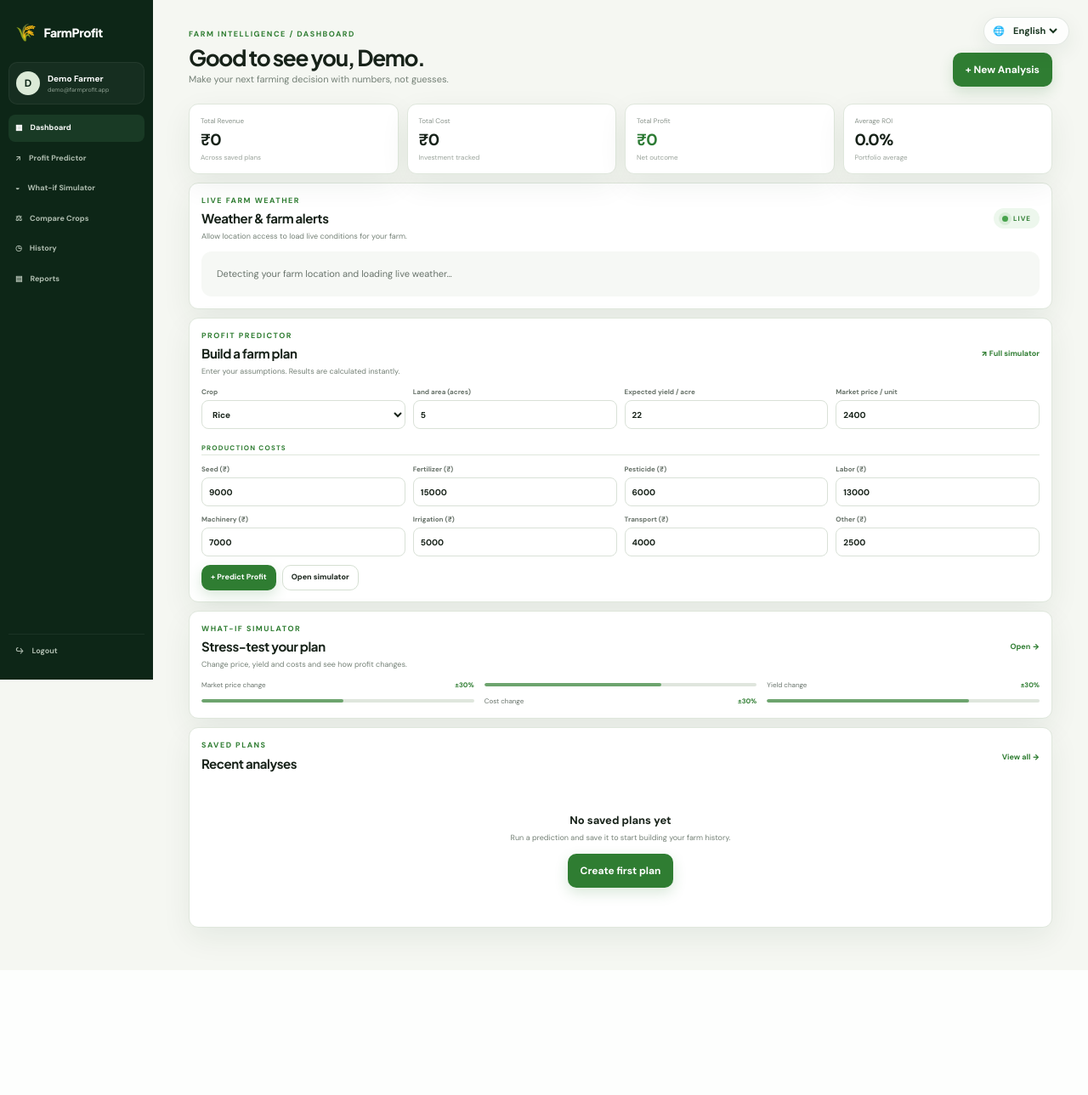
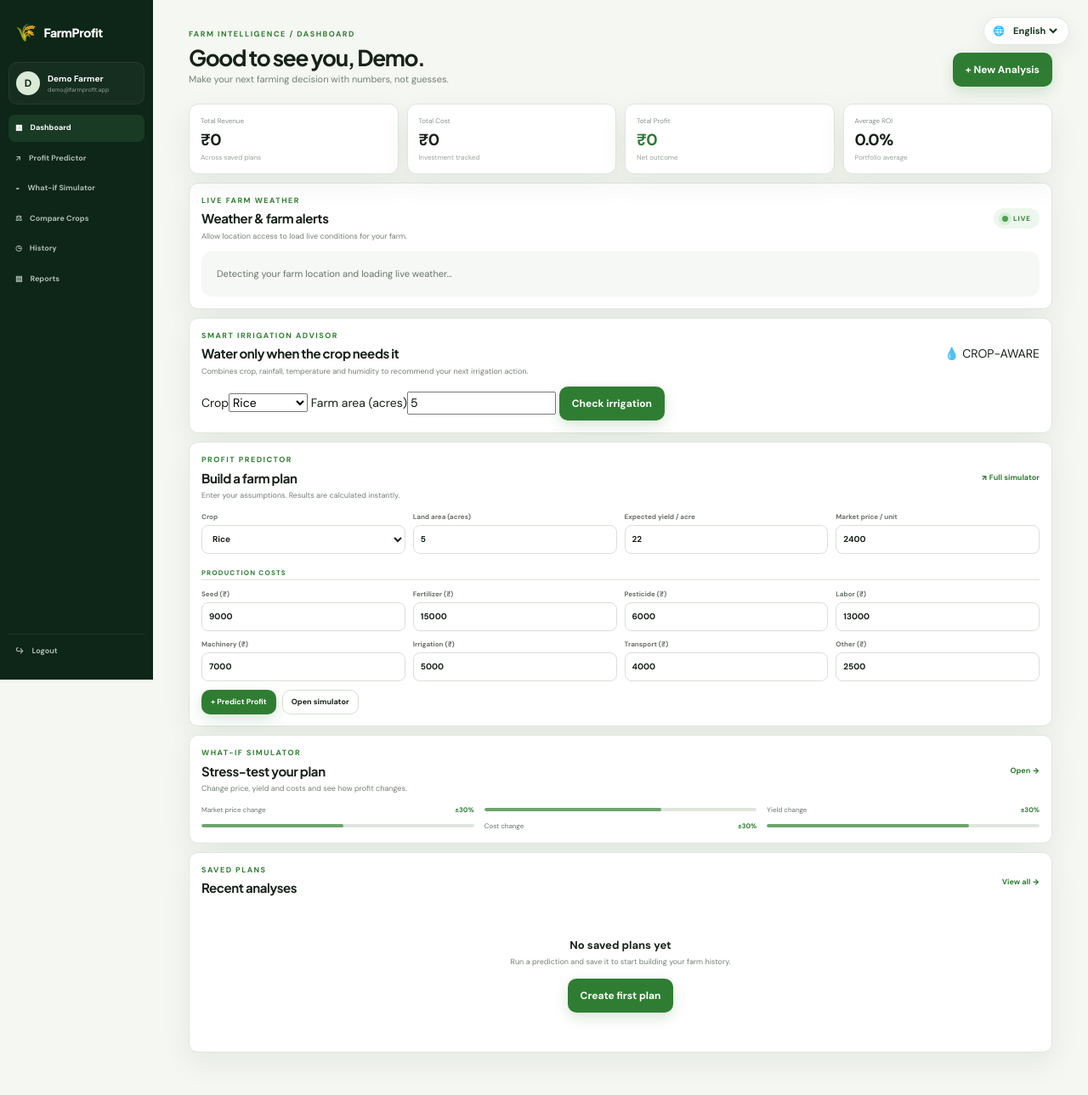
Before and after one commit to 99240041346-beep/99240041346-beep-FarmProfit, a Flask app: page /dashboard in a window 1280 px wide. Shown: the whole page at 85% size. Before the commit the page ends 1125 px from the top, so only its background shows below. Run offline with Flask 3, Linux system fonts and the light colour scheme; a user stored in the database is signed in.

Commit message:
Add smart irrigation advisor dashboard panel

```diff
--- a/templates/dashboard.html
+++ b/templates/dashboard.html
@@ -19,6 +19,30 @@
   </div>
   <div class="weather-error" id="weatherError" hidden></div>
 </section>
+<section class="panel irrigation-panel" id="irrigationAdvisor">
+  <div class="panel-head">
+    <div><div class="eyebrow" data-i18n="SMART IRRIGATION ADVISOR">SMART IRRIGATION ADVISOR</div><h2 data-i18n="Water only when the crop needs it">Water only when the crop needs it</h2><p data-i18n="Combines crop, rainfall, temperature and humidity to recommend your next irrigation action.">Combines crop, rainfall, temperature and humidity to recommend your next irrigation action.</p></div>
+    <span class="irrigation-badge">💧 <span data-i18n="CROP-AWARE">CROP-AWARE</span></span>
+  </div>
+  <div class="irrigation-controls">
+    <label><span data-i18n="Crop">Crop</span><select id="irrigationCrop">{% for crop, info in crops.items() %}<option value="{{ crop }}" data-i18n-option="{{ crop }}">{{ crop }}</option>{% endfor %}</select></label>
+    <label><span data-i18n="Farm area (acres)">Farm area (acres)</span><input id="irrigationArea" type="number" min="0.1" step="0.1" value="5"></label>
+    <button class="btn btn-primary" id="irrigationCheck" type="button" data-i18n="Check irrigation">Check irrigation</button>
+  </div>
+  <div class="irrigation-loading" id="irrigationLoading" hidden data-i18n="Analyzing weather and crop water demand…">Analyzing weather and crop water demand…</div>
+  <div class="irrigation-result" id="irrigationResult" hidden>
+    <div class="irrigation-action" id="irrigationAction"></div>
+    <p id="irrigationMessage"></p>
+    <div class="irrigation-stats">
+      <div><span data-i18n="Estimated water / acre">Estimated water / acre</span><b id="irrigationPerAcre">-- L</b></div>
+      <div><span data-i18n="Estimated total water">Estimated total water</span><b id="irrigationTotal">-- L</b></div>
+      <div><span data-i18n="Rain in next 24h">Rain in next 24h</span><b id="irrigationRain">-- mm</b></div>
+      <div><span data-i18n="Rain probability">Rain probability</span><b id="irrigationProbability">--%</b></div>
+    </div>
+    <small class="irrigation-note" id="irrigationNote"></small>
+  </div>
+  <div class="weather-error" id="irrigationError" hidden></div>
+</section>
 <section class="panel predictor-card">
   <div class="panel-head"><div><div class="eyebrow" data-i18n="PROFIT PREDICTOR">PROFIT PREDICTOR</div><h2 data-i18n="Build a farm plan">Build a farm plan</h2><p data-i18n="Enter your assumptions. Results are calculated instantly.">Enter your assumptions. Results are calculated instantly.</p></div><a href="{{ url_for('simulator') }}">↗ Full simulator</a></div>
   <form class="predict-form" action="{{ url_for('simulator') }}" method="post">
```
